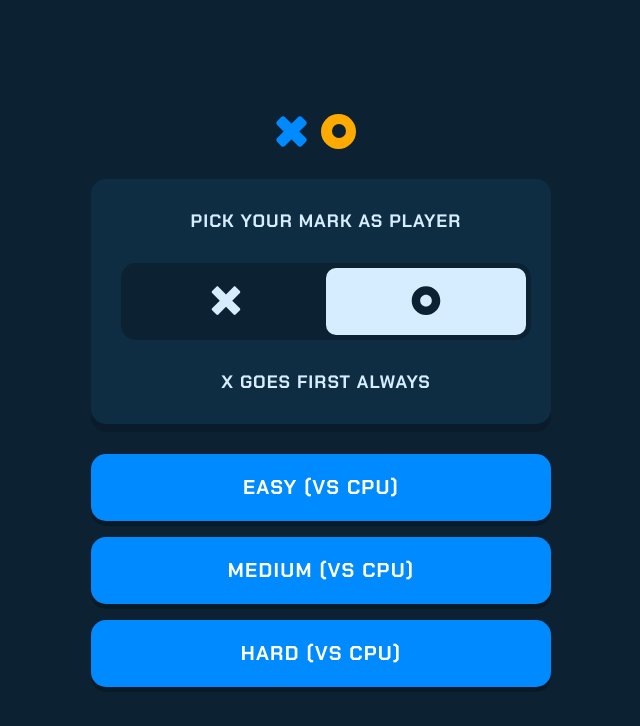
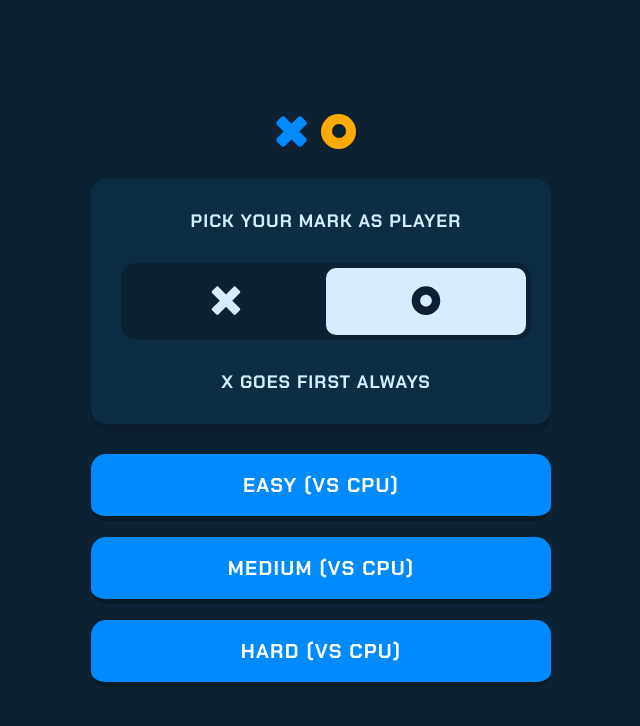
Before and after one commit to Roland-Mehes/TicTacToe-REACT, a React (Vite) app: page /gameMenu in a window 1280 px wide. Shown: the top 726 px of the page, without its empty margins (319-959 px from the left). Built offline with nearby package versions, Linux system fonts and the light colour scheme.

Commit message:
adding border instead of box-shadow to the buttons

```diff
--- a/src/components/button.module.css
+++ b/src/components/button.module.css
@@ -13,8 +13,8 @@
   display: grid;
   align-items: center;
   cursor: pointer;
-  box-shadow: 0 5px 0 0 var(--third-bg-color);
   font-family: var(--ff-main);
+  border-bottom: 5px solid var(--third-bg-color);
 }
 
 .customButton:hover {
```
